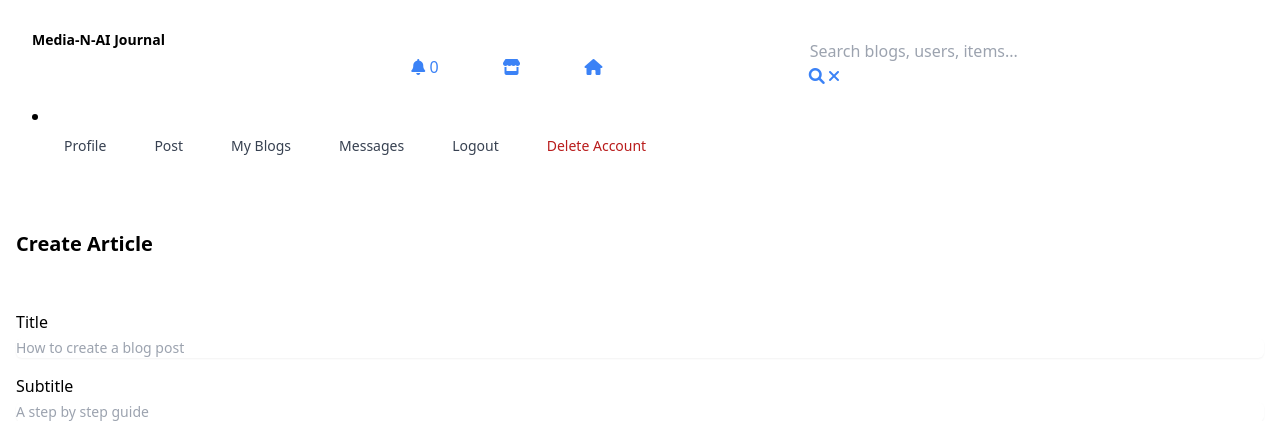
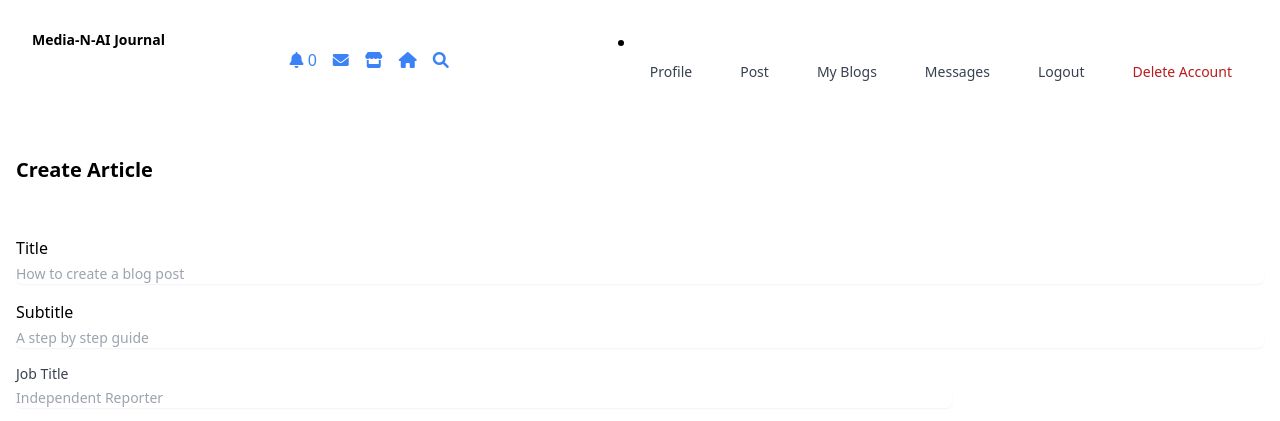
Before and after one commit to rmaculan/medianai-compose, a Django app: page /blog/create_blog_post/ in a window 1280 px wide. Shown: the top 421 px of the page. Run offline with Django 5.2, Linux system fonts and the light colour scheme; the visitor is signed in with stand-in values (Sample User, id 1); data that the repository does not hold is empty; parts of the project's set-up code (start-up, migrations or seed data) failed here and were passed over; some libraries are stand-ins or nearby versions.

Commit message:
added hosts and navbar changes

```diff
--- a/backend/settings.py
+++ b/backend/settings.py
@@ -22,7 +22,7 @@ OLLAMA_BASE_URL = os.environ.get('OLLAMA_BASE_URL', 'http://localhost:11434')
 # SECURITY WARNING: don't run with debug turned on in production!
 DEBUG = bool(os.environ.get("DEBUG", default=0))
 
-ALLOWED_HOSTS = os.environ.get("DJANGO_ALLOWED_HOSTS", "").split(",") + ['localhost', 'medianai.io', 'https://www.medianai.io', 'http://www.medianai.io']
+ALLOWED_HOSTS = os.environ.get("DJANGO_ALLOWED_HOSTS", "").split(",") + ['localhost', 'medianai.io', 'https://www.medianai.io', 'http://www.medianai.io', '148.230.90.159', 'http://148.230.90.159', 'https://148.230.90.159']
 
 # not set
 EMAIL_BACKEND = 'django.core.mail.backends.console.EmailBackend'
@@ -166,10 +166,10 @@ USE_L10N = True
 USE_TZ = True
 
 CORS_ALLOW_ALL_ORIGINS = bool(os.environ.get("CORS_ALLOW_ALL_ORIGINS"))
-CORS_ALLOWED_ORIGINS = [origin for origin in os.environ.get("CORS_ALLOWED_ORIGINS", "").split(",") if origin] + ['http://localhost:8000', 'https://medianai.io', 'http://www.medianai.io']
+CORS_ALLOWED_ORIGINS = [origin for origin in os.environ.get("CORS_ALLOWED_ORIGINS", "").split(",") if origin] + ['http://localhost:8000', 'https://medianai.io', 'http://www.medianai.io', '148.230.90.159', 'http://148.230.90.159', 'https://148.230.90.159']
 
 CSRF_COOKIE_SECURE = bool(os.environ.get("CSRF_COOKIE_SECURE"))
-CSRF_TRUSTED_ORIGINS = [origin for origin in os.environ.get("CSRF_TRUSTED_ORIGINS", "").split(",") if origin] + ['http://localhost:8000', 'https://medianai.io', 'http://www.medianai.io']
+CSRF_TRUSTED_ORIGINS = [origin for origin in os.environ.get("CSRF_TRUSTED_ORIGINS", "").split(",") if origin] + ['http://localhost:8000', 'https://medianai.io', 'http://www.medianai.io', '148.230.90.159', 'http://148.230.90.159', 'https://148.230.90.159']
 
 # Stripe Configuration (Payment System)
 STRIPE_PUBLIC_KEY = os.environ.get('STRIPE_PUBLIC_KEY')
--- a/templates/blog/navbar.html
+++ b/templates/blog/navbar.html
@@ -31,7 +31,8 @@
                     Media-N-AI Journal
                 </span>
             </a>
-            <div class="flex items-baseline ml-10 space-x-16">
+            <div class="flex items-baseline ml-10 space-x-4">
+                <!-- Notifications Icon (always visible) -->
                 <a
                   href="{% url 'notification:show-all-notifications' %}"
                   class="text-blue-500 hover:underline"
@@ -41,66 +42,68 @@
                     >{{ notifications.count }}</span
                   >
                 </a>
-                <!-- button that redirects to the templates/marketplace app -->
+                <!-- Inbox/Messages Icon (always visible) -->
+                <a
+                  href="{% url 'blog:messages' %}"
+                  class="text-blue-500 hover:underline"
+                >
+                  <span><i class="fas fa-envelope"></i></span>
+                </a>
+                <!-- Marketplace Icon (hidden on small/medium, visible on large) -->
                 <a
                   href="{% url 'marketplace:index' %}"
-                  class="text-blue-500 hover:underline"
+                  class="text-blue-500 hover:underline hidden lg:block"
                 >
                   <span><i class="fas fa-store"></i></span>
                 </a>
-
-                <!-- button that returns to main landing page under templates -->
+                <!-- Home Icon (hidden on small/medium, visible on large) -->
                 <a
                   href="{% url 'landing_page' %}"
-                  class="text-blue-500 hover:underline"
+                  class="text-blue-500 hover:underline hidden lg:block"
                 >
                   <span><i class="fas fa-home"></i></span>
                 </a>
-
+                <!-- Search Icon (always visible, triggers modal) -->
+                <button
+                    @click="isSearchModalOpen = true"
+                    class="text-blue-500 hover:underline focus:outline-none"
+                >
+                    <span><i class="fas fa-search"></i></span>
+                </button>
             </div>
 
-              <!-- Search Modal with transparent background -->
+            <!-- Search Modal with Tailwind CSS and Alpine.js -->
             <div
-                class="modal fade"
-                id="searchModal"
-                tabindex="-1"
-                role="dialog"
-                aria-labelledby="searchModalLabel"
-                aria-hidden="true"
+                x-data="{ isSearchModalOpen: false }"
+                x-show="isSearchModalOpen"
+                @click.away="isSearchModalOpen = false"
+                class="fixed inset-0 bg-gray-600 bg-opacity-50 flex items-center justify-center z-50"
+                x-transition:enter="transition ease-out duration-300"
+                x-transition:enter-start="opacity-0 scale-90"
+                x-transition:enter-end="opacity-100 scale-100"
+                x-transition:leave="transition ease-in duration-200"
+                x-transition:leave-start="opacity-100 scale-100"
+                x-transition:leave-end="opacity-0 scale-90"
             >
-                <div class="modal-dialog modal-dialog-centered" role="document">
-                  <div class="modal-content bg-transparent">
-                    <div class="modal-body p-0">
-                      <form
-                        action="{% url 'search:search_view' %}"
-                        method="get"
-                        class="mt-2"
-                        >
-                        <div class="input-group">
-                          <input
-                            type="text"
-                            id="searchInput"
-                            name="q"
-                            class="form-control bg-transparent text-gray-700"
-                            placeholder="Search blogs, users, items..."
-                            style="border: 1px solid rgba(255,255,255,0.3); color: #555;"
-                            >
-                          <div class="input-group-append">
-                            <button type="submit" class="text-blue-500 hover:underline">
-                              <i class="fas fa-search"></i>
-                            </button>
-                            <button
-                              type="button"
-                              class="text-blue-500 hover:underline"
-                              data-dismiss="modal"
-                              >
+                <div class="bg-white p-6 rounded-lg shadow-xl w-11/12 md:w-1/2 lg:w-1/3">
+                    <div class="flex justify-end">
+                        <button @click="isSearchModalOpen = false" class="text-gray-500 hover:text-gray-700">
                             <i class="fas fa-times"></i>
                         </button>
                     </div>
+                    <form action="{% url 'search:search_view' %}" method="get" class="mt-4">
+                        <div class="flex items-center border-b border-gray-200 py-2">
+                            <input
+                                type="text"
+                                name="q"
+                                class="appearance-none bg-transparent border-none w-full text-gray-700 mr-3 py-1 px-2 leading-tight focus:outline-none"
+                                placeholder="Search blogs, users, items..."
+                            >
+                            <button type="submit" class="flex-shrink-0 bg-blue-500 hover:bg-blue-700 border-blue-500 hover:border-blue-700 text-sm border-4 text-white py-1 px-2 rounded">
+                                Search
+                            </button>
                         </div>
                     </form>
-                    </div>
-                  </div>
                 </div>
             </div>
 
@@ -178,8 +181,6 @@
                         >
                             Messages
                         </a>
-
-
                         <a
                             href="{% url 'blog:logout' %}"
                             class="
@@ -370,8 +371,6 @@
                             Post Article
                         </a>
                     </li>
-
-                        </li>
                     <li>
                         <a
                             href="{% url 'blog:my_posts' %}"
@@ -410,7 +409,6 @@
                             Messages
                         </a>
                     </li>
-
                     <li>
                         <a
                             href="{% url 'blog:logout' %}"
@@ -491,7 +489,6 @@
                     {% endif %}
                 </ul>
             </div>
-            </div>
         </nav>
     </div>
 </section>
```
Also changed, not shown: templates/base.html (+0 -12 lines). Lines whose indentation alone changed are shown as unchanged.
